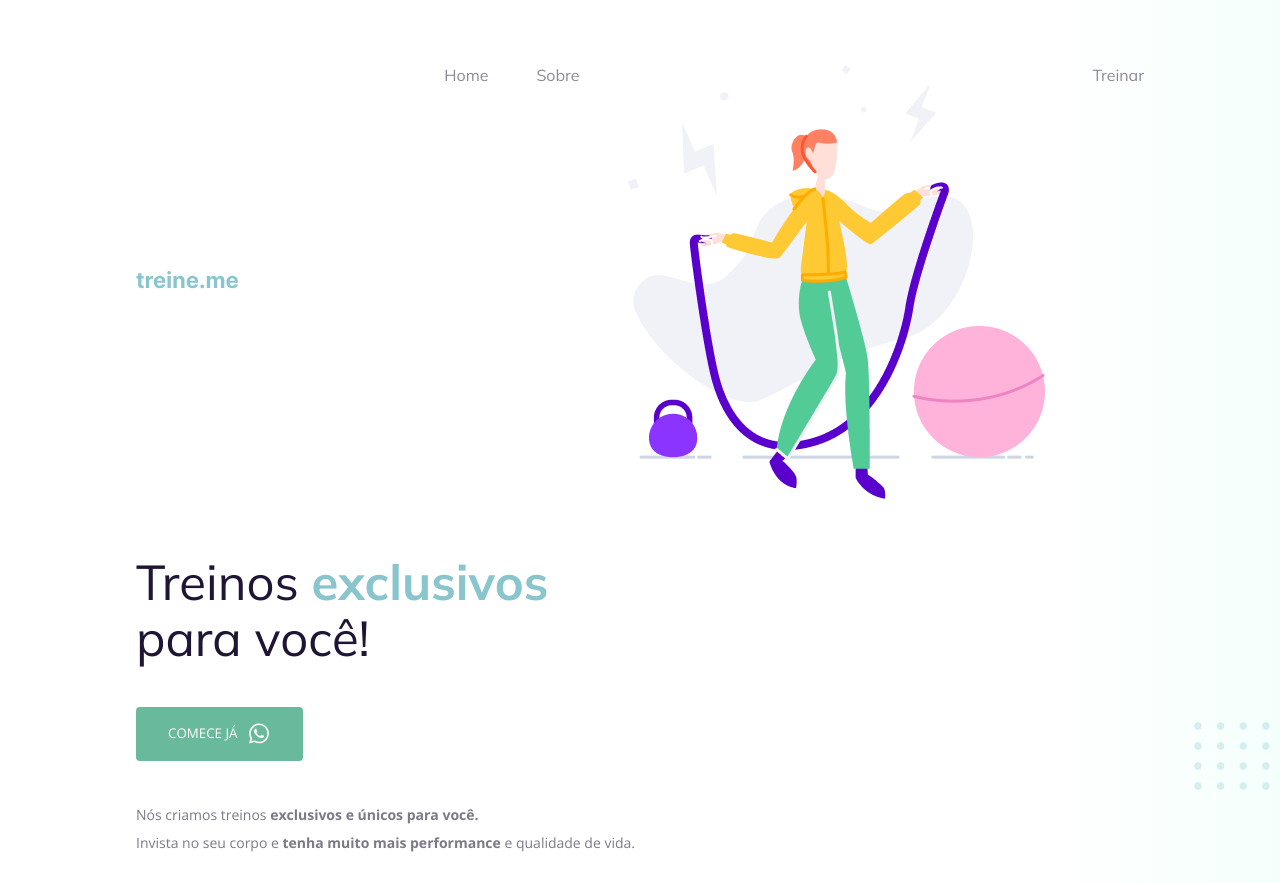
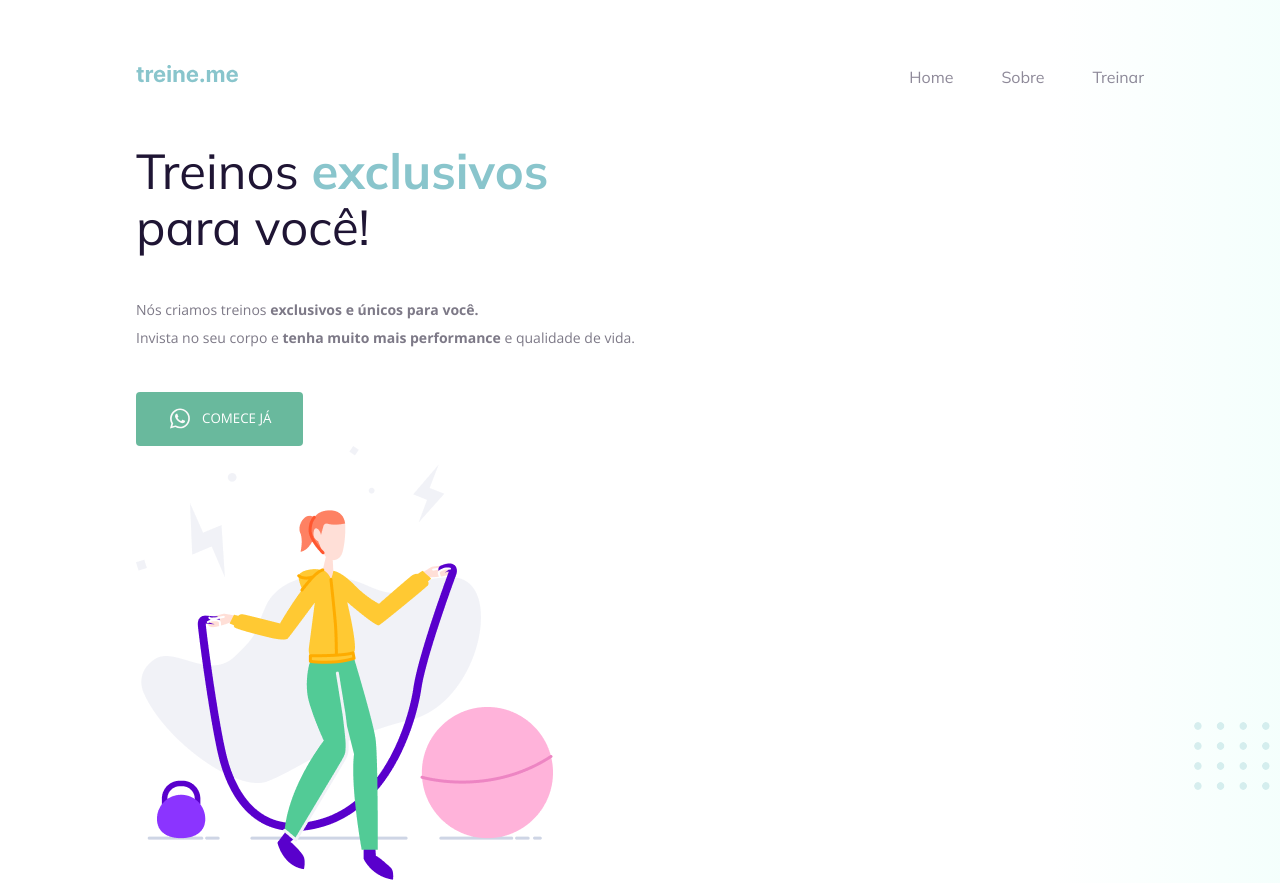
Before and after one commit to juniorlfs/C-digo-do-desafio-extra---Fase-02, a plain HTML site: page index.html in a window 1280 px wide. Shown: the top 883 px of the page. Drawn offline with nearby package versions, Linux system fonts and the light colour scheme.

Commit message:
corrigindo bugs

```diff
--- a/index.html
+++ b/index.html
@@ -1,17 +1,13 @@
 <!DOCTYPE html>
 <html lang="pt-br">
   <head>
+    <meta charset="UTF-8" />
+    <meta name="viewport" content="width=device-width, initial-scale=1.0" />
     <link rel="preconnect" href="https://fonts.googleapis.com">
     <link rel="preconnect" href="https://fonts.gstatic.com" crossorigin>
-
-    <meta charset="UTF-8" />
-    <meta name="viewport" content="width=device-width, initial-scale=1.0" />
     <title>Treine me</title>
-
     <link href="https://fonts.googleapis.com/css2?family=Mulish:wght@400;700&family=Open+Sans:wght@400;700&display=swap" rel="stylesheet">
-
     <link rel="stylesheet" href="style.css">
-
   </head>
   <body>
     <div class="page">
@@ -22,35 +18,29 @@
           <ul>
             <li><a href="#">Home</a></li>
             <li><a href="#">Sobre</a></li>
-            <img src="images/img.png" alt="Desenho de uma mulher pulando corta numa academia.">
             <li><a href="#">Treinar</a></li>
           </ul>
         </nav>
-
         <main>
           <section>
             <h1>Treinos <span>exclusivos</span> para você!</h1>
-            <button>
-              Comece já
-              <img src="images/whats.svg" alt="Ícone do whatsapp">
-
-            </button>
-
             <p>
               Nós criamos treinos <strong>exclusivos e únicos para você.</strong></br>
               Invista no seu corpo e <strong>tenha muito mais performance</strong> e qualidade de vida.
             </p>
-
+            <button>
+              <img src="images/whats.svg" alt="Ícone do whatsapp"/>
+              Comece já
+            </button>
           </section>
-
+          <img src="images/img.png" alt="Desenho de uma mulher pulando corta numa academia."
+          />
         </main>
-
         <footer>
-          fale conosco no instagram <a href="https://instagram.com/treineme" target="_blank">@treine.me</a>
+          fale conosco no instagram
+          <a href="https://instagram.com/treineme" target="_blank">@treine.me</a>
         </footer>
       </div>
-
       <img id="balls" src="images/balls.svg" alt="Bolinhas decorativas verdes no canto inferior direito da página.">
-
     </body>
   </html>
--- a/style.css
+++ b/style.css
@@ -1,7 +1,11 @@
 body {
   margin: 0;
   font-family: "Open Sans", sans-serif;
-  background: linear-gradient(90deg, rgb(227, 255, 248, 0) 82.08%, rgb(227, 255, 248, 0.38) 100%);
+  background: linear-gradient(
+    90deg,
+    rgb(227, 255, 248, 0) 82.08%,
+    rgb(227, 255, 248, 0.38) 100%
+  );
   min-height: 100vh;
 }
 
@@ -15,12 +19,11 @@ body {
   display: flex;
   justify-content: space-between;
   align-items: center;
-
   margin-bottom: 55px;
 }
 
 ul {
-    font-family: 'Mulish', sans-serif;
+  font-family: "Mulish", sans-serif;
   list-style: none;
   display: flex;
   gap: 48px;
@@ -75,7 +78,7 @@ body {
   text-transform: uppercase;
   font-family: "Open Sans", sans-serif;
 
-    background: #69B99D;
+  background: #69b99d;
   border: none;
   padding: 14px 32px 15px;
 
@@ -90,7 +93,7 @@ body {
 }
 
 button:hover {
-      background: #4EA788;
+  background: #4ea788;
 }
 
 footer {
```
Lines whose indentation alone changed are shown as unchanged.
